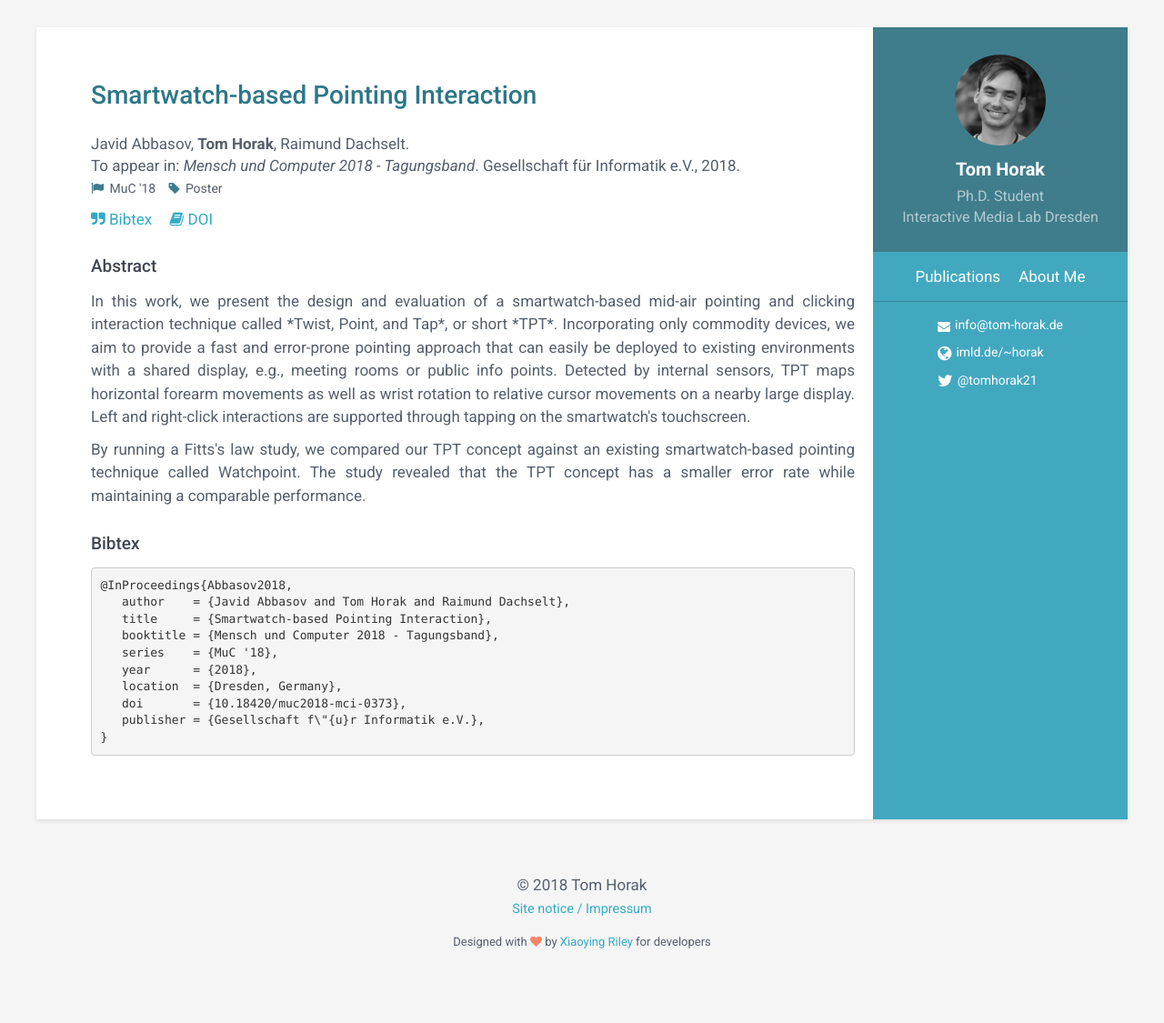
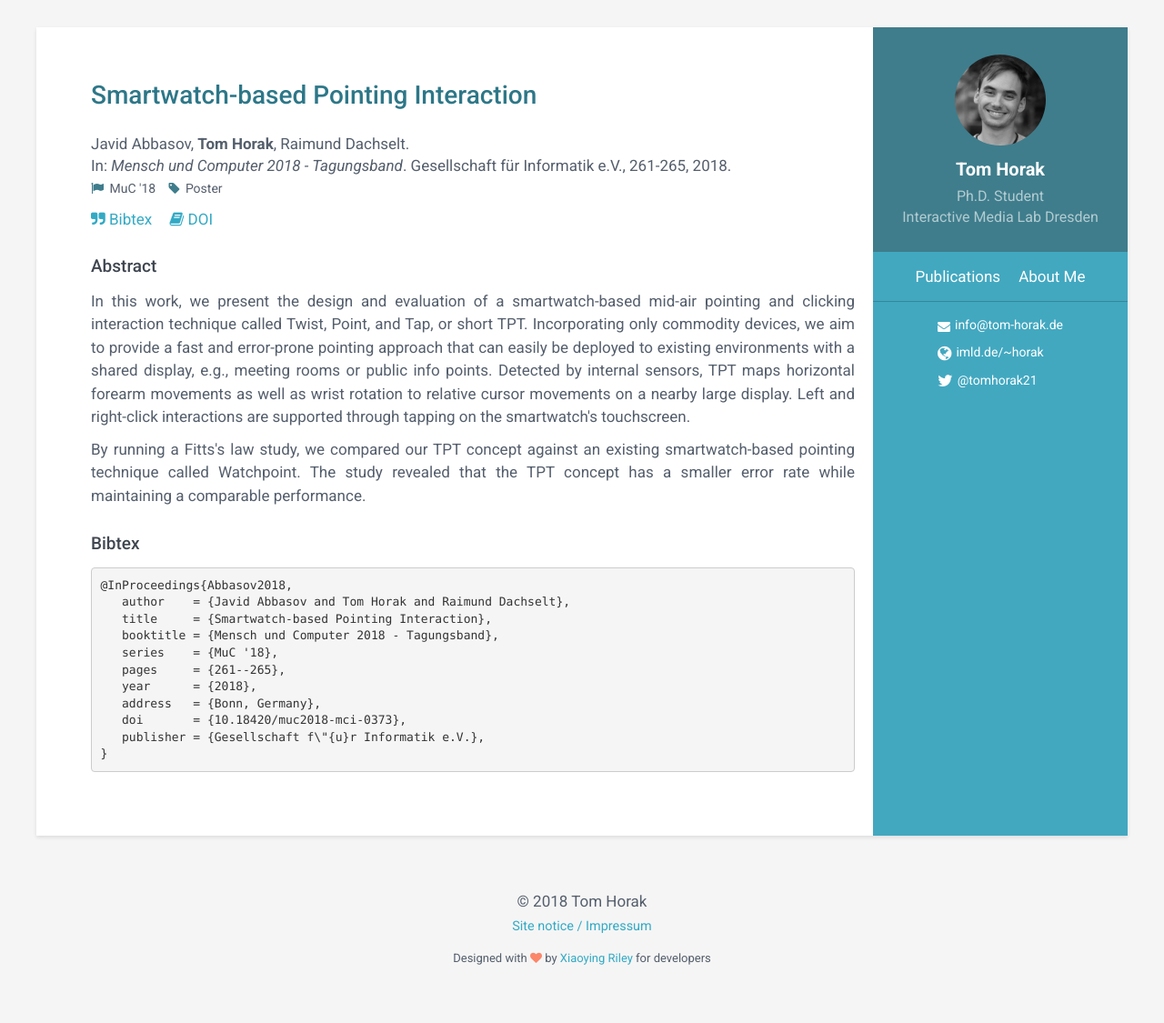
Before and after one commit to tomhorak21/tomhorak21.github.io, a Jekyll site: the page built from _publications/2018/smartwatch-pointing.md, in a window 1280 px wide. Shown: the whole page at 91% size. Built offline with Jekyll 4.4.1, drawn with Linux system fonts in a browser that asks for light colours.

Commit message:
Fixed MuC publication.

```diff
--- a/_publications/2018/smartwatch-pointing.md
+++ b/_publications/2018/smartwatch-pointing.md
@@ -4,7 +4,7 @@ award:
 date: 2018-09-02
 doi: 10.18420/muc2018-mci-0373
 keywords:
-pages:
+pages: 261-265
 pdf:
 poster:
 projectpage:
@@ -33,8 +33,9 @@ bibtex: >
        title     = {Smartwatch-based Pointing Interaction},
        booktitle = {Mensch und Computer 2018 - Tagungsband},
        series    = {MuC '18},
+       pages     = {261--265},
        year      = {2018},
-       location  = {Dresden, Germany},
+       address   = {Bonn, Germany},
        doi       = {10.18420/muc2018-mci-0373},
        publisher = {Gesellschaft f\"{u}r Informatik e.V.},
     }
```
Also changed, not shown: other parts of _publications/2018/smartwatch-pointing.md (+2 -2 lines).
